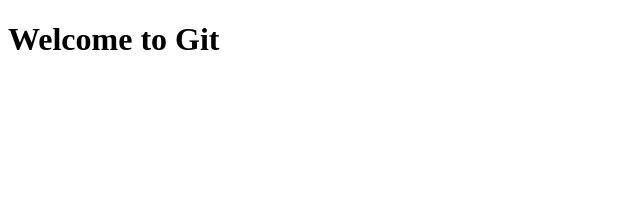
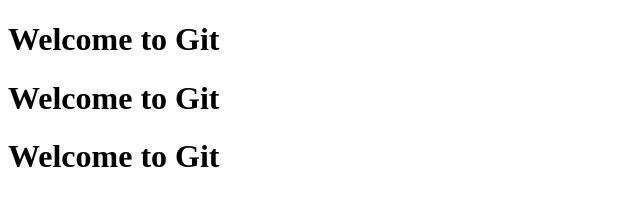
Before and after one commit to 2div/vscp1, a plain HTML site: page index.html in a window 1280 px wide. Shown: the whole page, without its empty margins (0-640 px from the left). Drawn offline with Linux system fonts and the light colour scheme.

Commit message:
added features

```diff
--- a/index.html
+++ b/index.html
@@ -4,9 +4,11 @@
     <meta charset="UTF-8">
     <meta http-equiv="X-UA-Compatible" content="IE=edge">
     <meta name="viewport" content="width=device-width, initial-scale=1.0">
-    <title>Document</title>
+    <title>Documentss</title>
 </head>
 <body>
+    <h1>Welcome to Git</h1>
+    <h1>Welcome to Git</h1>
     <h1>Welcome to Git</h1>
 
 </body>
```
